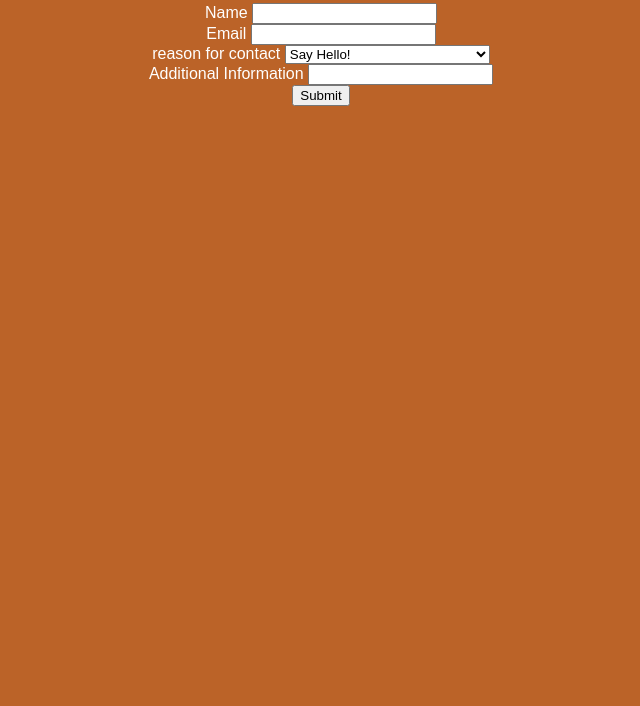
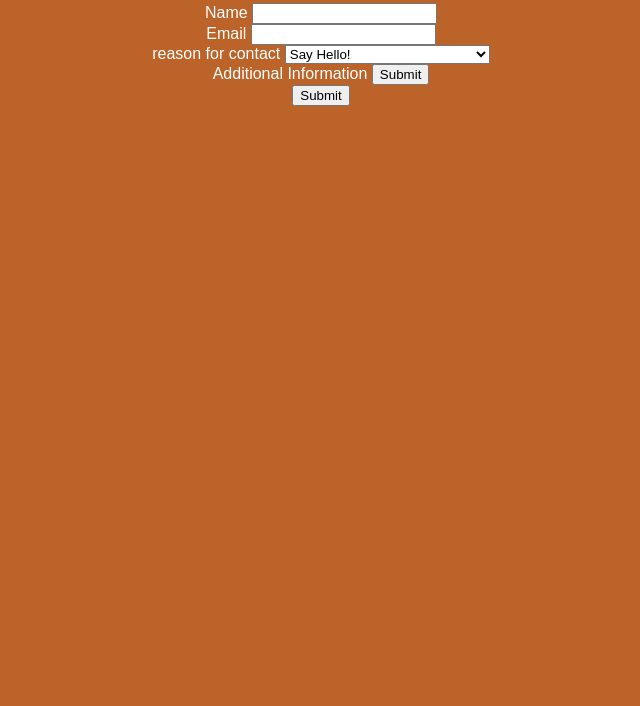
Before and after one commit to corrinre/349final, a plain HTML site: page contact.html in a window 1280 px wide. Shown: the part 94-800 px from the top of the page, without its empty margins (319-959 px from the left). Drawn offline with Linux system fonts and the light colour scheme.

Commit message:
contact fix

```diff
--- a/contact.html
+++ b/contact.html
@@ -30,7 +30,7 @@
                     <option value="Interview Prospect">Interview Prospect</option>
                 </select>
                 <br><label>Additional Information </label>
-                <input type = "comment">
+                <input type = "submit">
                 <br><input type = "button" value=Submit>
             </section>
     </header>
```
